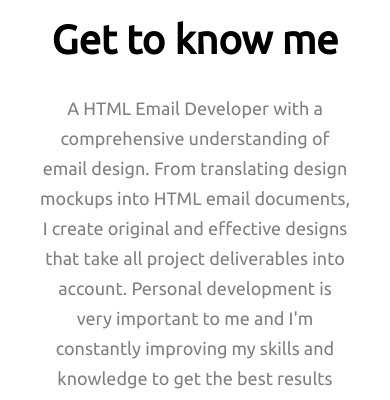
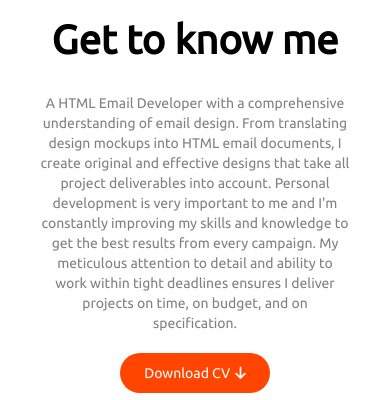
Before and after one commit to vishalsingh-25/portfolio, a plain HTML site: page index.html in a window 390 px wide. Shown: the part 3023-3423 px from the top of the page. Drawn offline with Linux system fonts and the light colour scheme; a web font is replaced by a local one.

Commit message:
Update Styles.css
final changes

```diff
--- a/Styles.css
+++ b/Styles.css
@@ -578,9 +578,9 @@ footer{
         display: block;
     }
 
-    /* <===== Common =====>*/
+    /* <===== Common =====> */
 
-   .home-wrapper,
+    .home-wrapper,
     .skills-wrapper,
     .about-wrapper,
     .portfolio-wrapper{
@@ -643,7 +643,12 @@ footer{
 }
 
 .about-details p{
+    width: 100%;
     text-align: center;
+    font-size: 14px;
+    line-height: 20px;
+    color: var(--text-color);
+    margin-top: 30px;
 }
 
 /* <=== Portfolio ===> */
@@ -656,11 +661,9 @@ footer{
     order: -1;
 }
 
- .project-details .project-links a{
+.project-details .project-links a{
     font-size: 15px;
 }
-
-
 
 /* <=== Footer ===> */
 
```
